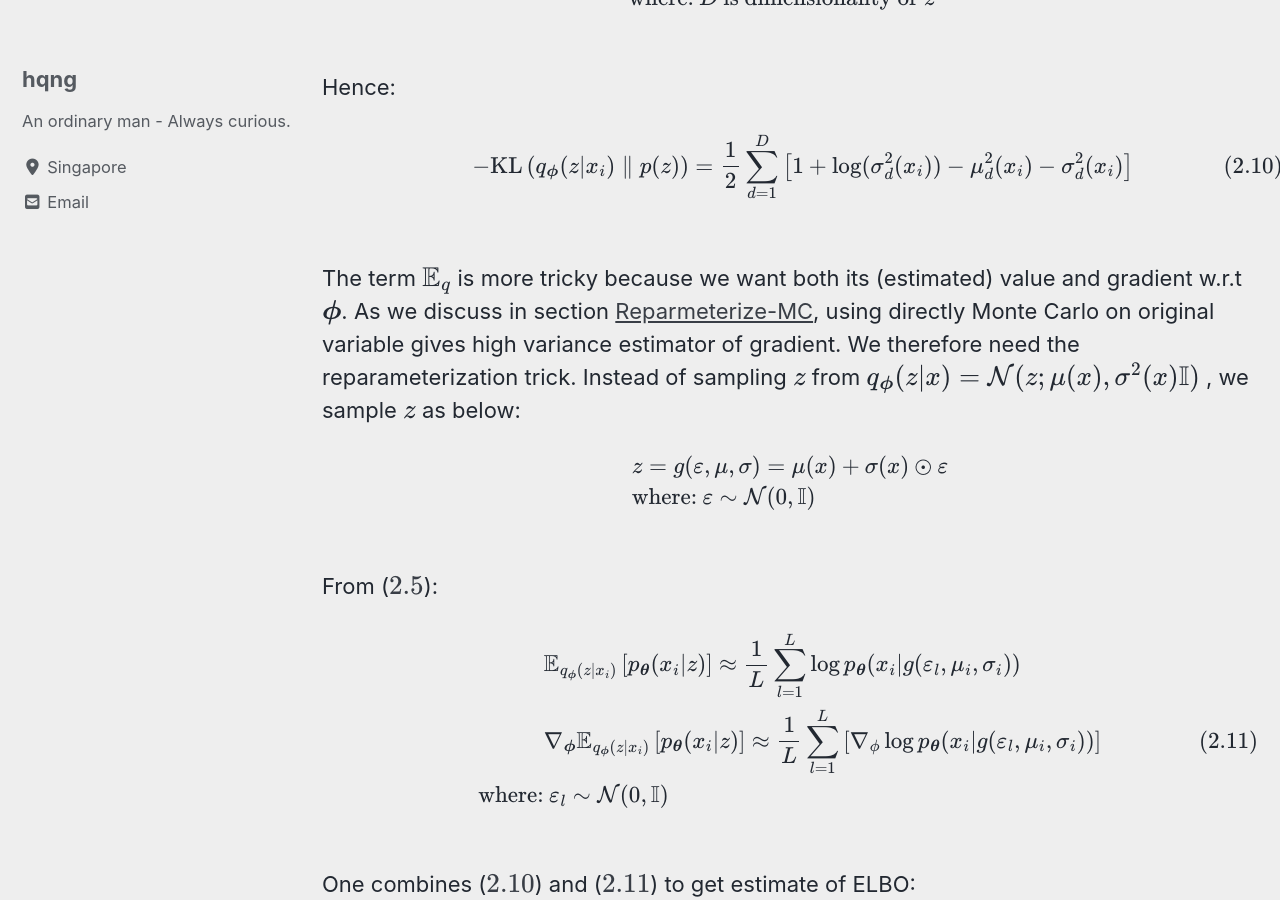
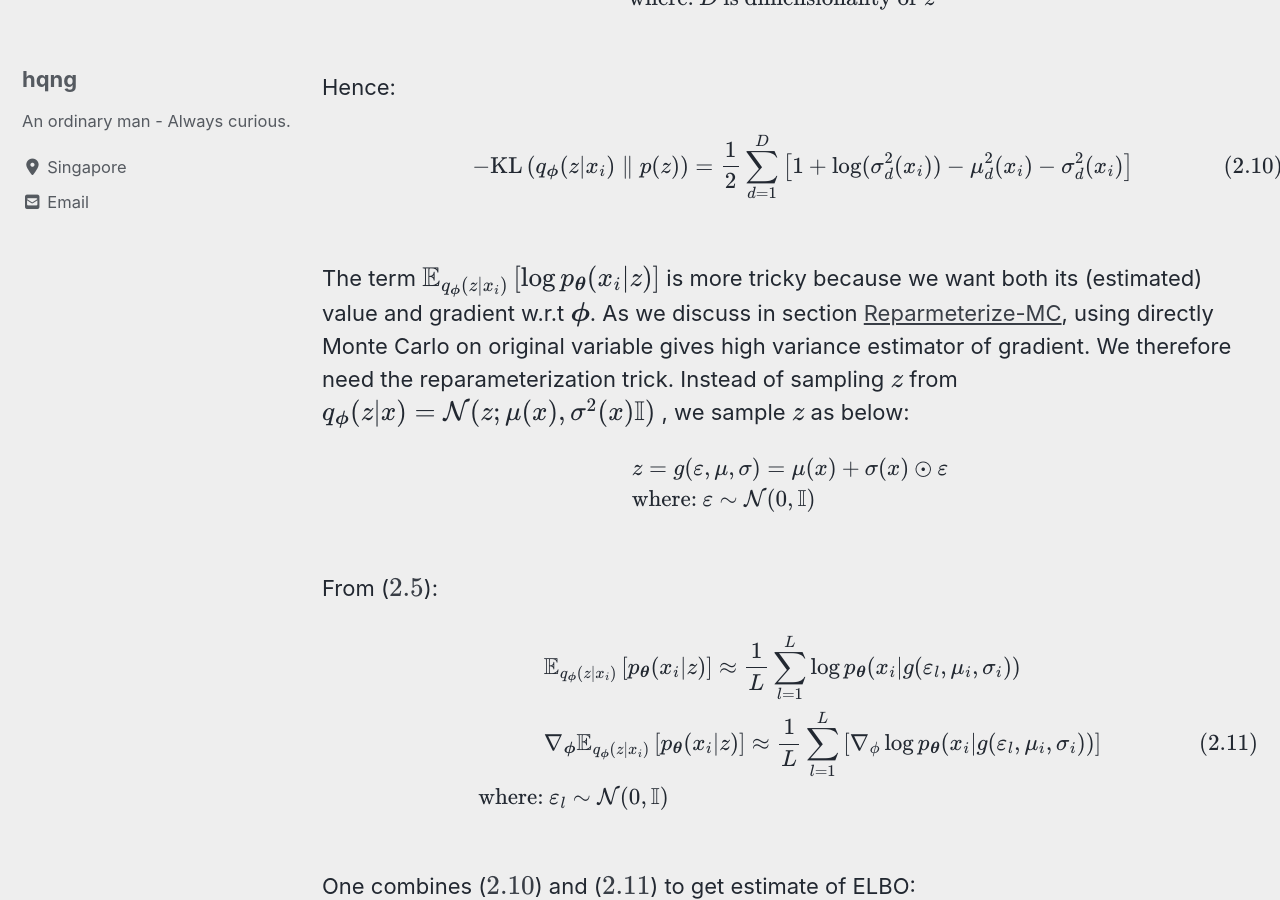
Before and after one commit to hqng/hqng.github.io, a Jekyll site: the page built from _posts/2019-08-25-OTandInference-p2.md, in a window 1280 px wide and 900 px high, scrolled down 7143 px. Built offline with Jekyll 4.4.1, drawn with Linux system fonts in a browser that asks for light colours; cached includes are drawn as plain includes; nearby versions of some CDN libraries; formulas are drawn with MathJax 3.

Commit message:
fix inline math for underscore

```diff
--- a/_posts/2019-08-25-OTandInference-p2.md
+++ b/_posts/2019-08-25-OTandInference-p2.md
@@ -273,7 +273,7 @@ $$ \small
 $$
 {% endraw %}
 <br>
-The term $\mathbb{E}\_{q} $ is more tricky because we want both its (estimated) value and gradient w.r.t $\boldsymbol{\phi}$.
+The term $\mathbb{E}\_{q_{ \boldsymbol{\phi} } (z|x_i)} \left[ \log p\_{ \boldsymbol{\theta} } (x_i|z) \right] $ is more tricky because we want both its (estimated) value and gradient w.r.t $\boldsymbol{\phi}$.
 As we discuss in section [Reparmeterize-MC](#Reparmeterize-MC), using directly Monte Carlo on original variable gives high variance estimator of gradient. We therefore need the reparameterization trick. Instead of sampling $z$ from {% raw %} $q_{ \boldsymbol{\phi} } (z|x) = \mathcal{N} (z; \mu(x), \sigma^2(x) \mathbb{I} )$ {% endraw %}, we sample $z$ as below:
 <br>
 {% raw %}
```
